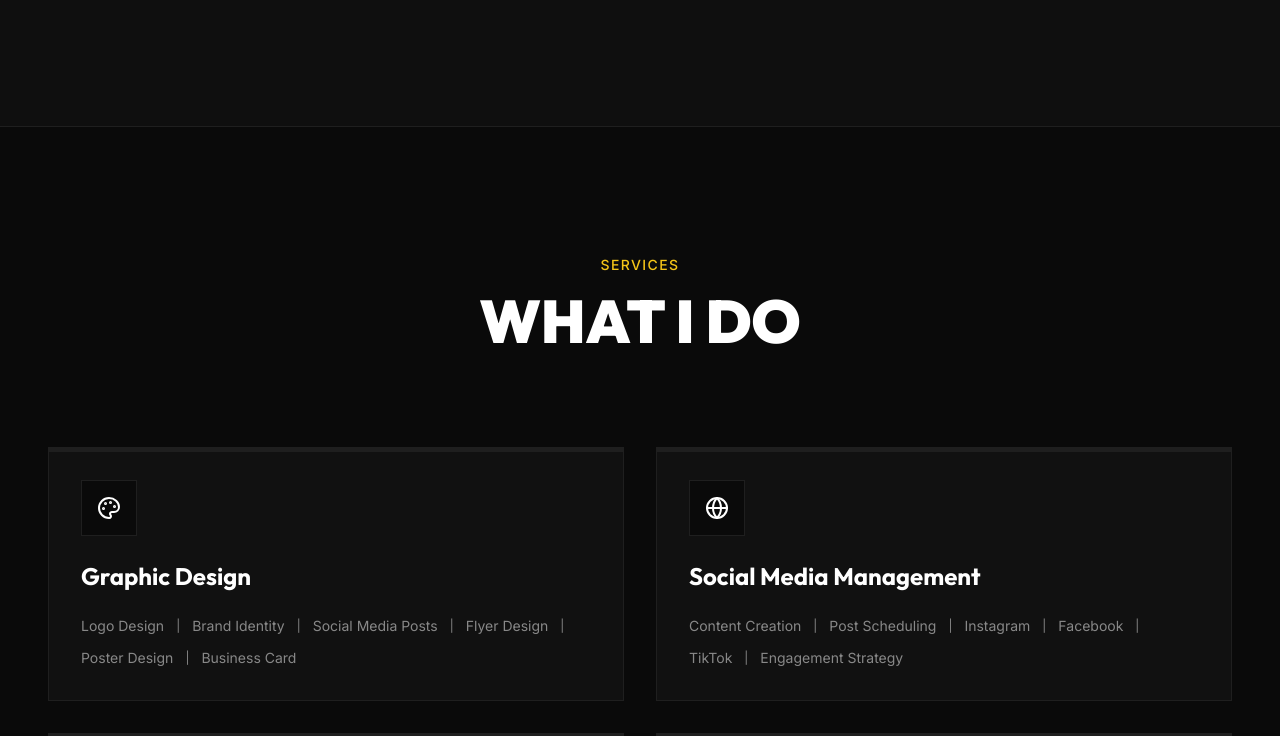
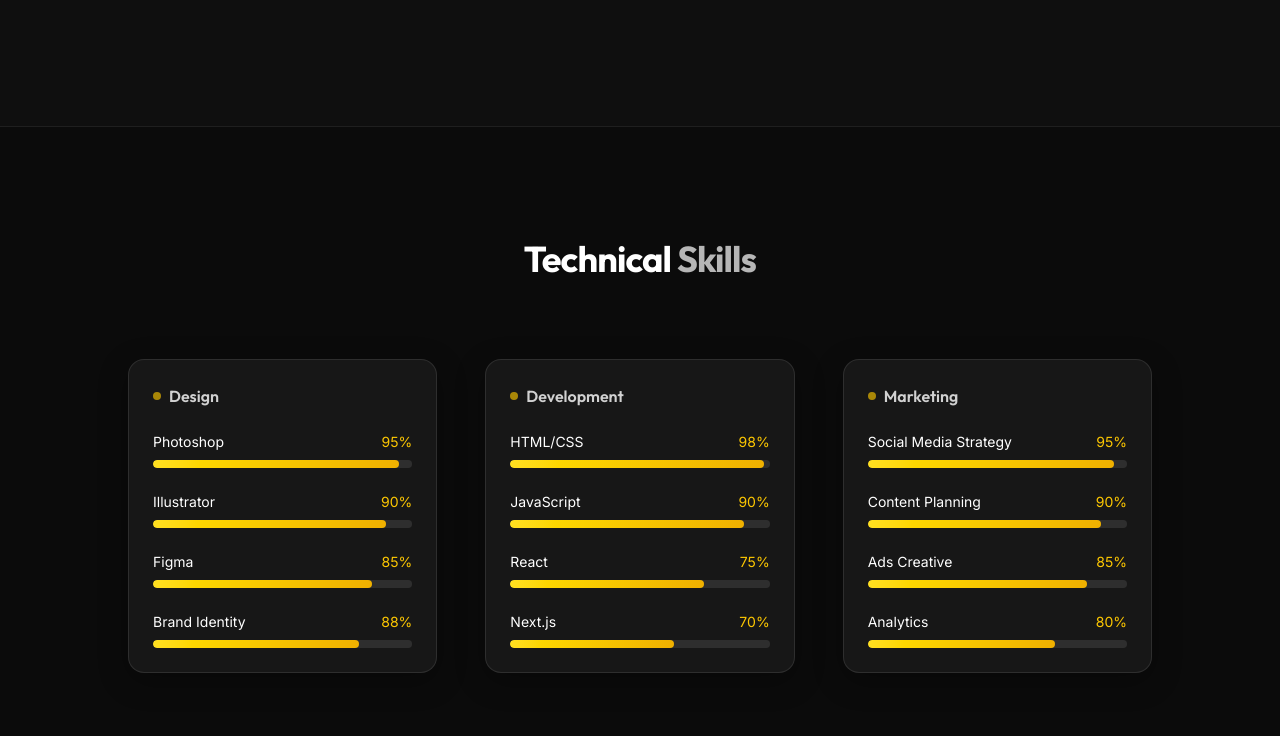
Before and after one commit to Sarfaraztanwri/sarfaraz-portfolio, a React (Vite) app: page / in a window 1280 px wide. Shown: the part 1405-2141 px from the top of the page. Built offline with nearby package versions, Linux system fonts and the light colour scheme.

Commit message:
feat: floating contact button added

```diff
--- a/package.json
+++ b/package.json
@@ -11,7 +11,7 @@
   },
   "dependencies": {
     "clsx": "^2.1.1",
-    "framer-motion": "^11.18.0",
+    "framer-motion": "^11.18.2",
     "gsap": "^3.14.2",
     "lucide-react": "^0.469.0",
     "react": "^19.0.0",
--- /dev/null
+++ b/src/components/TechnicalSkills.tsx
@@ -0,0 +1,161 @@
+"use client";
+
+import { motion, useMotionValue, useTransform } from "framer-motion";
+import { useRef } from "react";
+
+type Skill = {
+  name: string;
+  level: number;
+};
+
+type SkillCategory = {
+  title: string;
+  skills: Skill[];
+};
+
+const skillsData: SkillCategory[] = [
+  {
+    title: "Design",
+    skills: [
+      { name: "Photoshop", level: 95 },
+      { name: "Illustrator", level: 90 },
+      { name: "Figma", level: 85 },
+      { name: "Brand Identity", level: 88 },
+    ],
+  },
+  {
+    title: "Development",
+    skills: [
+      { name: "HTML/CSS", level: 98 },
+      { name: "JavaScript", level: 90 },
+      { name: "React", level: 75 },
+      { name: "Next.js", level: 70 },
+    ],
+  },
+  {
+    title: "Marketing",
+    skills: [
+      { name: "Social Media Strategy", level: 95 },
+      { name: "Content Planning", level: 90 },
+      { name: "Ads Creative", level: 85 },
+      { name: "Analytics", level: 80 },
+    ],
+  },
+];
+
+function TiltCard({ children }: { children: React.ReactNode }) {
+  const ref = useRef<HTMLDivElement>(null);
+
+  const x = useMotionValue(0);
+  const y = useMotionValue(0);
+
+  const rotateX = useTransform(y, [-100, 100], [10, -10]);
+  const rotateY = useTransform(x, [-100, 100], [-10, 10]);
+
+  function handleMouseMove(e: React.MouseEvent) {
+    const rect = ref.current?.getBoundingClientRect();
+    if (!rect) return;
+
+    const centerX = rect.left + rect.width / 2;
+    const centerY = rect.top + rect.height / 2;
+
+    x.set(e.clientX - centerX);
+    y.set(e.clientY - centerY);
+  }
+
+  function handleMouseLeave() {
+    x.set(0);
+    y.set(0);
+  }
+
+  return (
+    <motion.div
+      ref={ref}
+      onMouseMove={handleMouseMove}
+      onMouseLeave={handleMouseLeave}
+      style={{ rotateX, rotateY, transformStyle: "preserve-3d" }}
+      className="relative"
+    >
+      {children}
+    </motion.div>
+  );
+}
+
+export default function TechnicalSkills() {
+  return (
+    <section className="bg-[#0b0b0b] text-white py-28 px-6">
+
+      {/* Heading */}
+      <motion.div
+        initial={{ opacity: 0, y: 40 }}
+        whileInView={{ opacity: 1, y: 0 }}
+        transition={{ duration: 0.6 }}
+        className="text-center mb-20"
+      >
+        <h2 className="text-4xl font-bold tracking-tight">
+          Technical <span className="text-white/70">Skills</span>
+        </h2>
+      </motion.div>
+
+      {/* Grid */}
+      <div className="max-w-5xl mx-auto grid md:grid-cols-3 gap-12">
+        {skillsData.map((category, index) => (
+          <TiltCard key={index}>
+            <motion.div
+              initial={{ opacity: 0, y: 80 }}
+              whileInView={{ opacity: 1, y: 0 }}
+              transition={{ delay: index * 0.2, duration: 0.6 }}
+              viewport={{ once: true }}
+              className="group relative"
+            >
+
+              {/* Subtle Glow */}
+              <div className="absolute inset-0 opacity-0 group-hover:opacity-100 transition duration-500 bg-white/5 blur-xl rounded-2xl"></div>
+
+              {/* Glass Card */}
+              <div className="relative backdrop-blur-2xl bg-white/5 rounded-2xl p-6 border border-white/10 hover:border-white/20 transition duration-500 shadow-[0_8px_30px_rgba(0,0,0,0.3)]">
+
+                {/* Title */}
+                <h3 className="text-white/80 mb-6 font-semibold flex items-center gap-2">
+                  <span className="w-2 h-2 bg-yellow-400 rounded-full animate-pulse"></span>
+                  {category.title}
+                </h3>
+
+                {/* Skills */}
+                <div className="space-y-6">
+                  {category.skills.map((skill, i) => (
+                    <div key={i}>
+
+                      {/* Name + % */}
+                      <div className="flex justify-between text-sm mb-2">
+                        <span className="group-hover:text-yellow-300 transition">
+                          {skill.name}
+                        </span>
+                        <span className="text-yellow-400">
+                          {skill.level}%
+                        </span>
+                      </div>
+
+                      {/* Progress Bar */}
+                      <div className="w-full h-2 bg-white/10 rounded-full overflow-hidden">
+                        <motion.div
+                          initial={{ width: 0 }}
+                          whileInView={{ width: `${skill.level}%` }}
+                          transition={{ duration: 1, delay: i * 0.2 }}
+                          viewport={{ once: true }}
+                          className="h-full rounded-full bg-gradient-to-r from-yellow-300 to-yellow-500"
+                        />
+                      </div>
+
+                    </div>
+                  ))}
+                </div>
+
+              </div>
+            </motion.div>
+          </TiltCard>
+        ))}
+      </div>
+    </section>
+  );
+}
--- a/src/pages/Home.tsx
+++ b/src/pages/Home.tsx
@@ -3,6 +3,7 @@
 import { Navbar } from "@/components/Navbar";
 import { Hero } from "@/components/sections/Hero";
 import { About } from "@/components/sections/About";
+import TechnicalSkills from "@/components/TechnicalSkills";
 import ToolsMarquee from "@/components/ToolsMarquee";
 import Skills from "@/components/sections/Skills";
 import Projects from "@/components/sections/Projects";
@@ -160,6 +161,7 @@
             <main>
               <Hero />
               <About />
+              <TechnicalSkills />
               <Skills />
               <ToolsMarquee />
               <Process />
```
Also changed, not shown: 1 other file (tests, documents, lock files or other folders).
